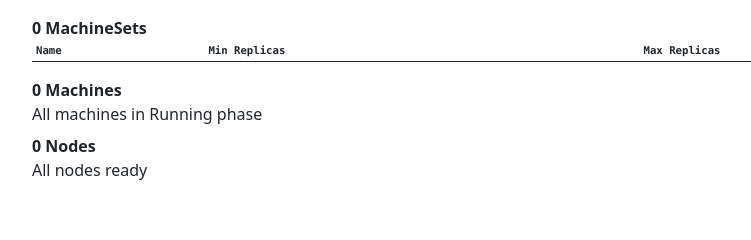
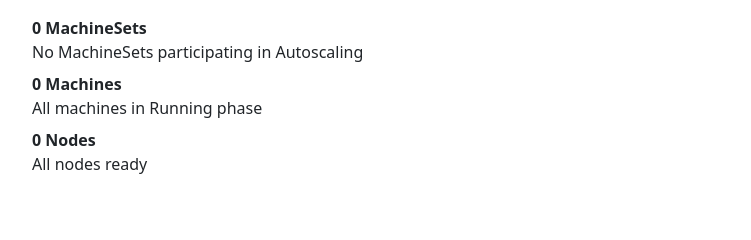
Before and after one commit to elmiko/okd-camgi, a Python web app: template okd_camgi/templates/index.html in a window 1280 px wide. Shown: the part 142-382 px from the top of the page, without its empty margins (180-931 px from the left). Run offline with Jinja, Linux system fonts and the light colour scheme; the template is opened without the code that fills it, so the values that code supplies are empty.

Commit message:
fix up machineset ui

```diff
--- a/okd_camgi/templates/index.html
+++ b/okd_camgi/templates/index.html
@@ -114,6 +114,10 @@ table {
 
     <dt>{{ machinesets|length }} MachineSets</dt>
     <dd>
+      {% if machinesets_participating|length == 0 %}
+      No MachineSets participating in Autoscaling
+      {% else %}
+      The following {{ machinesets_participating|length }} are participating in Autoscaling
       <table class="table table-sm table-striped font-monospace">
         <thead>
           <tr>
@@ -123,7 +127,7 @@ table {
           </tr>
         </thead>
         <tbody>
-          {% for machineset in machinesets %}
+          {% for machineset in machinesets_participating %}
           <tr>
             <th scope="col">{{ machineset.metadata.name }}</th>
             <td>{{ machineset.autoscaler_min }}</td>
@@ -132,6 +136,7 @@ table {
           {% endfor %}
         </tbody>
       </table>
+      {% endif %}
     </dd>
 
     <dt>{{ machines|length }} Machines</dt>
```
Also changed, not shown: okd_camgi/contexts.py (+5 -4 lines).
